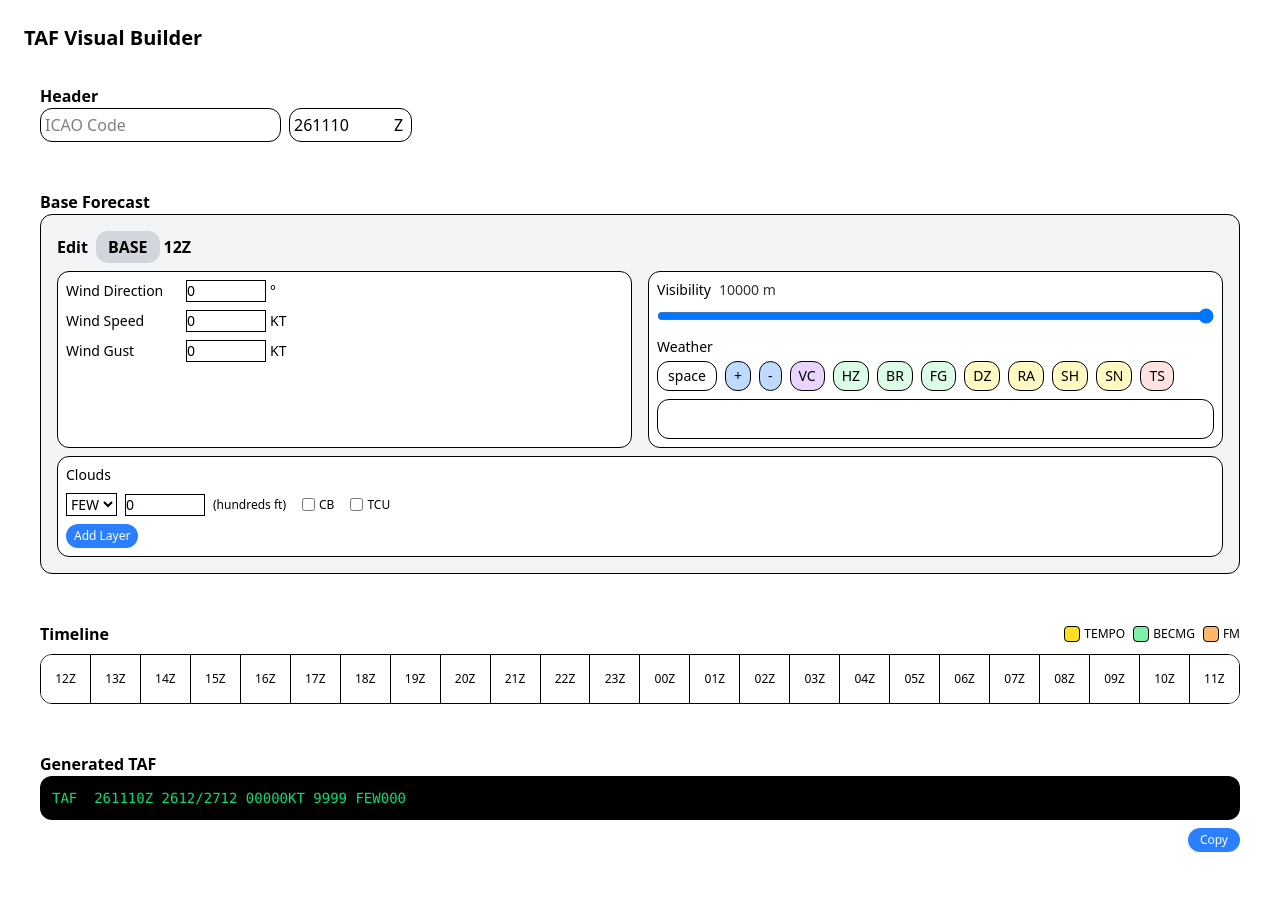
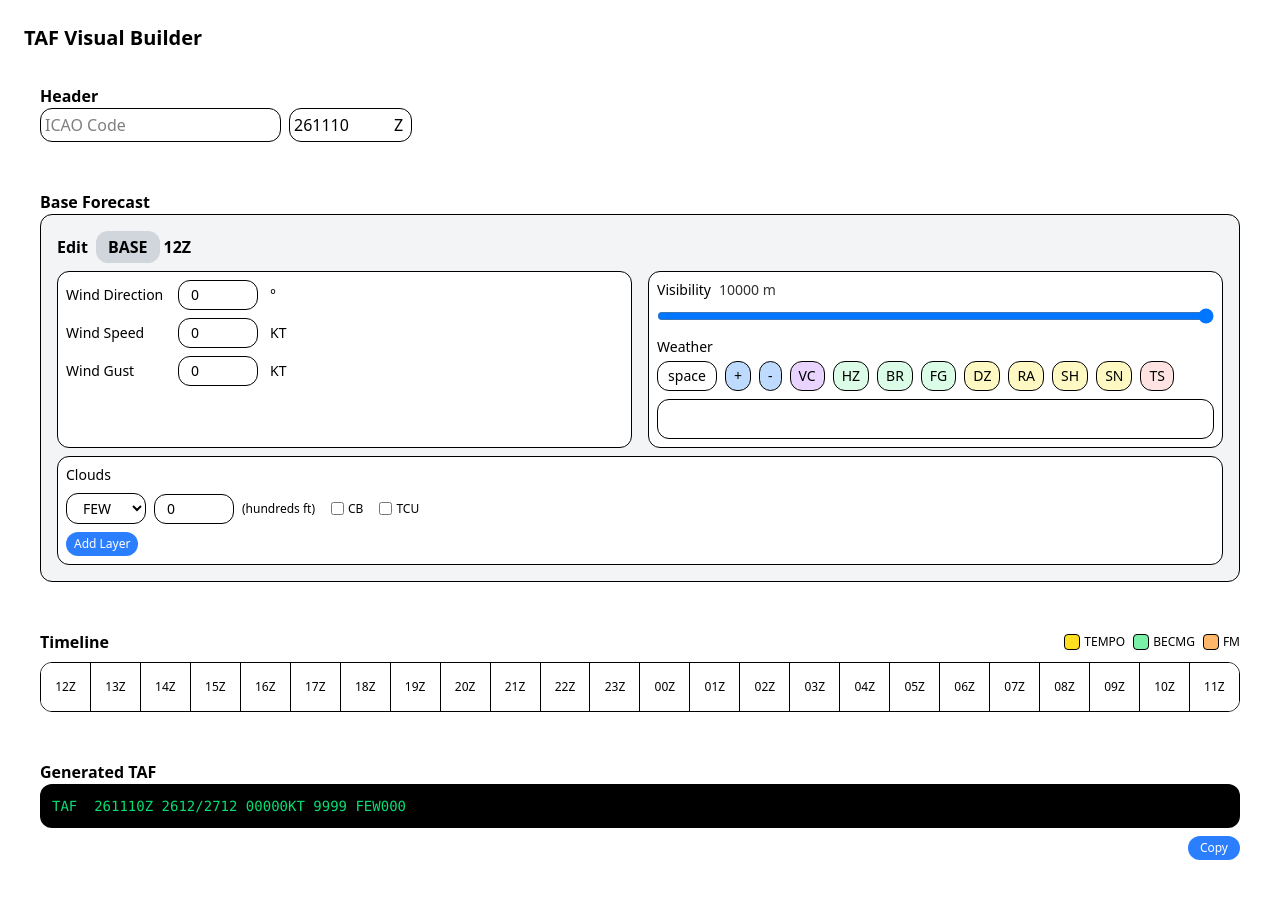
Before and after one commit to sprangdes/taf-visual-builder, a React (Vite) app: page / in a window 1280 px wide. Built offline with nearby package versions, Linux system fonts and the light colour scheme.

Commit message:
調整風向風速陣風及雲組輸入框樣式

```diff
--- a/src/TafBuilder.tsx
+++ b/src/TafBuilder.tsx
@@ -680,7 +680,7 @@ function ChangeEditor({ change, onUpdate, showActionButtons = false, onDelete, o
             <span className="inline-block w-28">Wind Direction</span>
             <input
               type="number"
-              className="border ml-2 w-20 inline-block"
+              className="border p-1 mr-2 rounded-xl px-3 w-20"
               value={wind.dir}
               step={10}
               min={0}
@@ -693,7 +693,7 @@ function ChangeEditor({ change, onUpdate, showActionButtons = false, onDelete, o
             <span className="inline-block w-28">Wind Speed</span>
             <input
               type="number"
-              className="border ml-2 w-20 inline-block"
+              className="border p-1 mr-2 rounded-xl px-3 w-20"
               value={wind.speed}
               min={0}
               step={1}
@@ -705,7 +705,7 @@ function ChangeEditor({ change, onUpdate, showActionButtons = false, onDelete, o
             <span className="inline-block w-28">Wind Gust</span>
             <input
               type="number"
-              className="border ml-2 w-20 inline-block"
+              className="border p-1 mr-2 rounded-xl px-3 w-20"
               value={wind.gust ?? ""}
               min={0}
               step={1}
@@ -902,7 +902,7 @@ function ChangeEditor({ change, onUpdate, showActionButtons = false, onDelete, o
               <select
                 value={c.amount}
                 onChange={(e) => updateCloud(idx, "amount", e.target.value)}
-                className="border"
+                className="border p-1 mr-2 rounded-xl px-3 w-20"
               >
                 {cloudAmountOptions.map((opt) => (
                   <option key={opt} value={opt}>
@@ -916,7 +916,7 @@ function ChangeEditor({ change, onUpdate, showActionButtons = false, onDelete, o
                 min={0}
                 step={1}
                 onChange={(e) => updateCloud(idx, "height", e.target.value)}
-                className="border w-20"
+                className="border p-1 mr-2 rounded-xl px-3 w-20"
               />
               <span className="text-xs">(hundreds ft)</span>
               <label className="flex items-center text-xs ml-2">
@@ -937,9 +937,9 @@ function ChangeEditor({ change, onUpdate, showActionButtons = false, onDelete, o
                 />
                 TCU
               </label>
-          {clouds.length > 1 && (
-            <CloudDeleteButton onClick={() => removeCloud(idx)} />
-          )}
+              {clouds.length > 1 && (
+                <CloudDeleteButton onClick={() => removeCloud(idx)} />
+              )}
             </div>
           ))}
           <button
```
